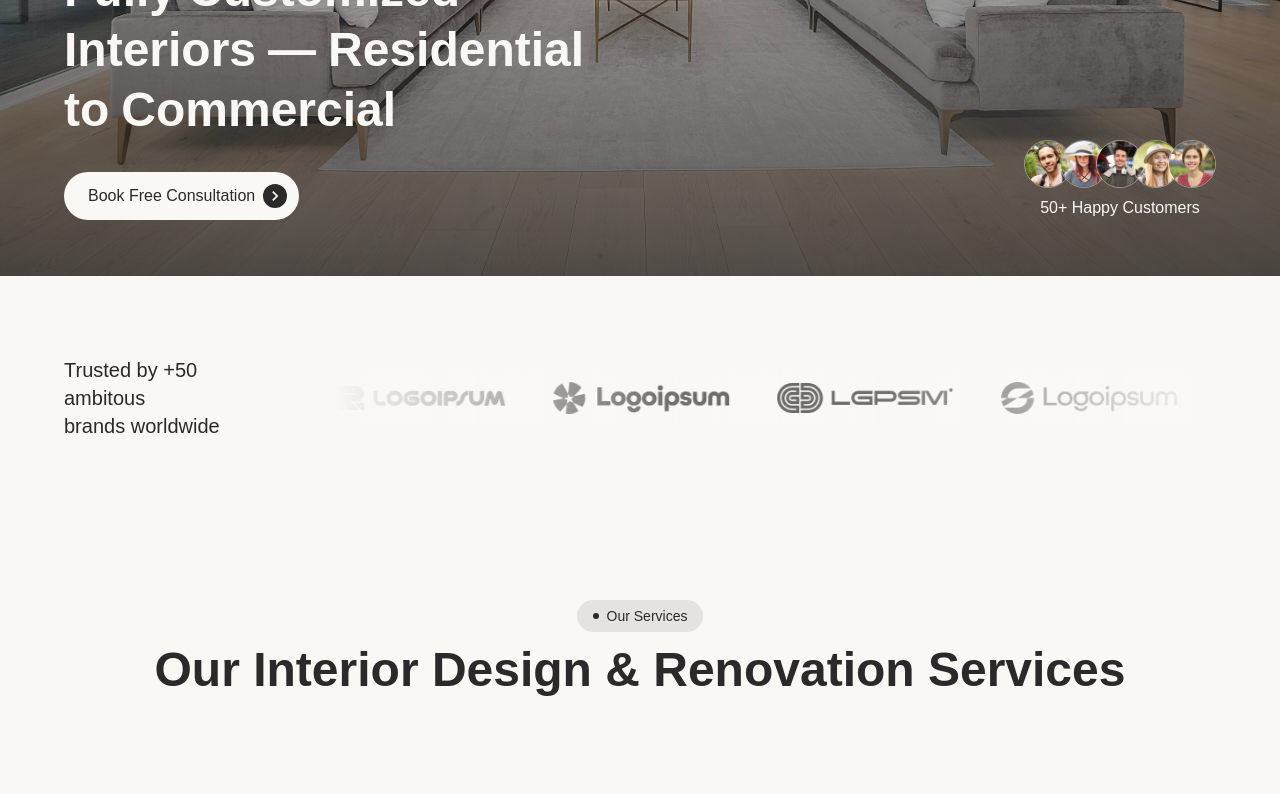
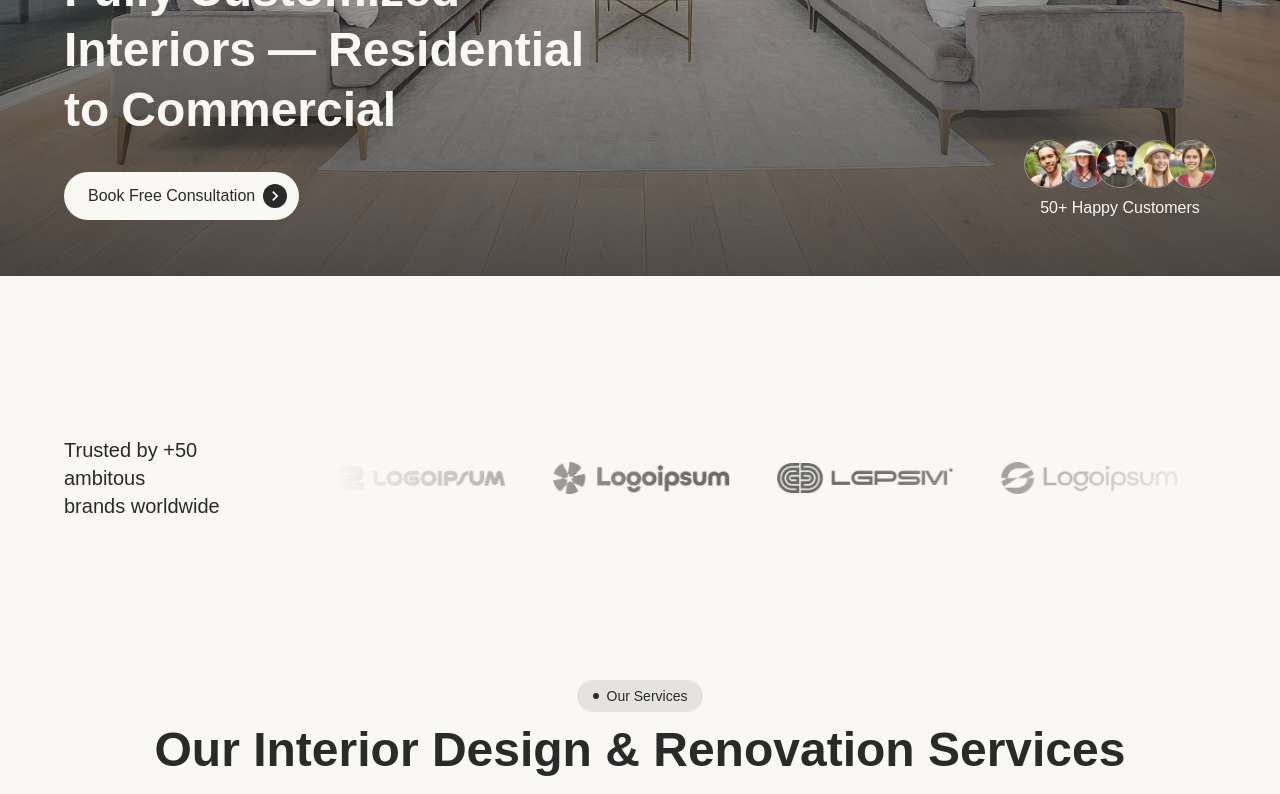
Before and after one commit to dipanjonroy/elvara-spaces, a Next.js app: page / in a window 1280 px wide. Shown: the part 524-1318 px from the top of the page. Built offline with nearby package versions, Linux system fonts and the light colour scheme; a web font is replaced by a local one.

Commit message:
Fix padding of brand section

```diff
--- a/app/sections/BrandSection.tsx
+++ b/app/sections/BrandSection.tsx
@@ -2,7 +2,7 @@ import BrandSlider from "@/components/shared/BrandSlider";
 
 export default function BrandSection() {
   return (
-    <section className="py-20">
+    <section className="pt-40 pb-20">
       <div className="container mx-auto">
         <div className="w-full flex flex-col lg:flex-row items-center gap-10 xl:gap-20 overflow-hidden">
           <div className="w-full lg:w-1/6">
```
